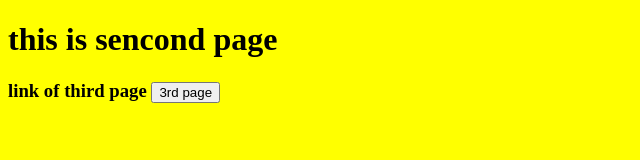
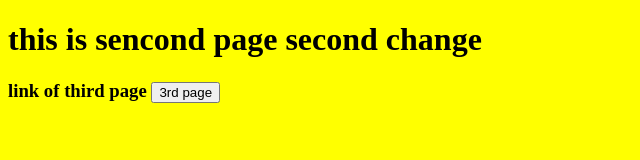
Before and after one commit to SSPatwardhan/my-repo, a plain HTML site: page 2nd page.html in a window 1280 px wide. Shown: the whole page, without its empty margins (0-640 px from the left). Drawn offline with Linux system fonts and the light colour scheme.

Commit message:
third commit

```diff
--- a/2nd page.html
+++ b/2nd page.html
@@ -6,7 +6,7 @@
 
 
 
-<h1>this is sencond page </h1>
+<h1>this is sencond page second change </h1>
 
 
  <h3>link of third page <a href="3rd page.html" target="_blank"  >  <button type="button">3rd page</button></a></h3>
```
Also changed, not shown: 1 other file.
